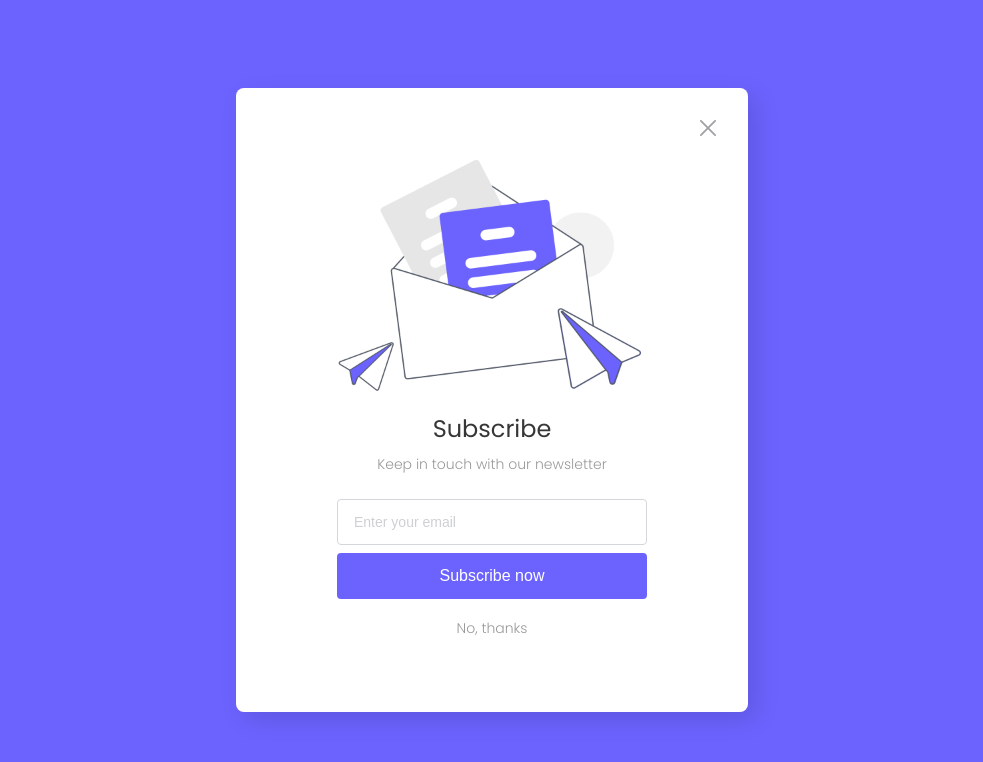
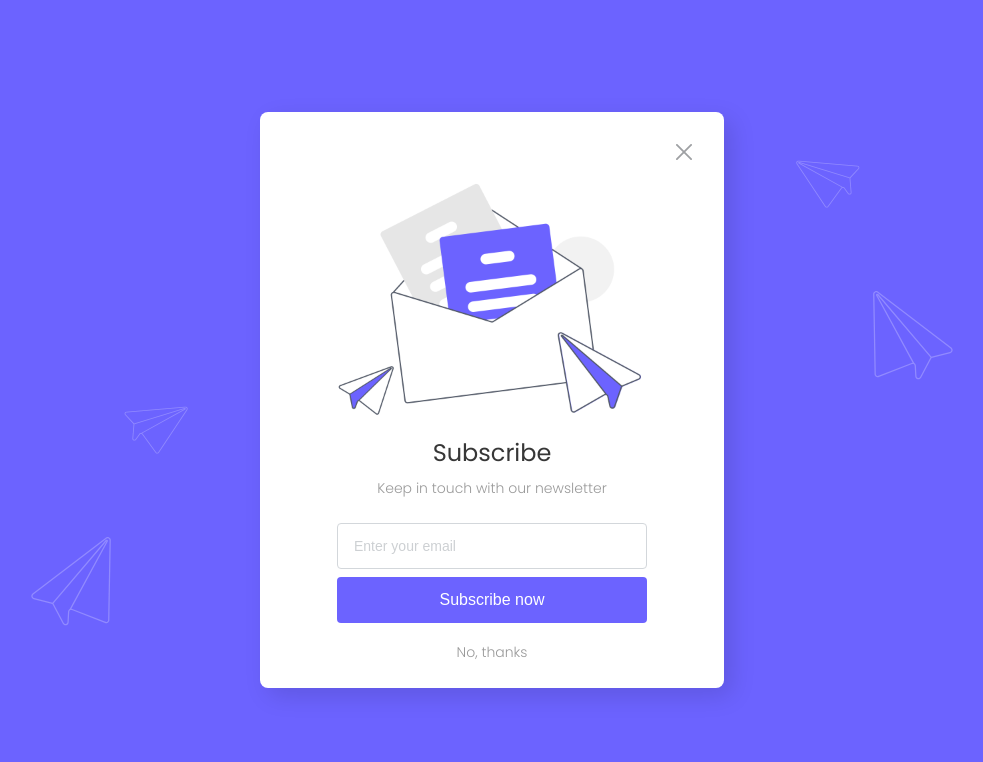
Before and after one commit to gizellysteffanny/newsletter-signup-form, a website built with webpack: page src/index.html in a window 1280 px wide. Shown: the whole page, without its empty margins (148-1131 px from the left). Built offline with nearby package versions, Linux system fonts and the light colour scheme.

Commit message:
feat: adjusts in reset css and adding hover effect cta

```diff
--- /dev/null
+++ b/src/assets/sass/_reset.scss
@@ -0,0 +1,9 @@
+* {
+   box-sizing: border-box;
+}
+
+body {
+   margin: 0;
+   font-family: $font-family;
+   font-size: $font-base-size;
+}
--- a/src/assets/sass/main.scss
+++ b/src/assets/sass/main.scss
@@ -1,18 +1,22 @@
 @import 'colors';
 @import 'typo';
+@import 'reset';
+
+
 
 body {
    background-color: $body-bg-color;
-   font-family: $font-family;
-   font-size: $font-base-size;
    color: $white;
 
    display: flex;
    align-items: center;
    justify-content: center;
-   margin: 0;
    height: 100vh;
    width: 100%;
+
+   background-image: url('../img/background-elements.svg');
+   background-position: center;
+   background-repeat: no-repeat;
 
    main {
       &.wrapper {
@@ -102,10 +106,15 @@ body {
                         font-size: $cta-size;
                         font-weight: $font-medium;
                         height: 46px;
+                        transition: background-color ease-in-out .2s;
 
                         &.cta {
                            background-color: $primary-color;
                            color: $white;
+
+                           &:hover {
+                              background-color: darken($primary-color, 2);
+                           }
                         }
                      }
                   }
```
